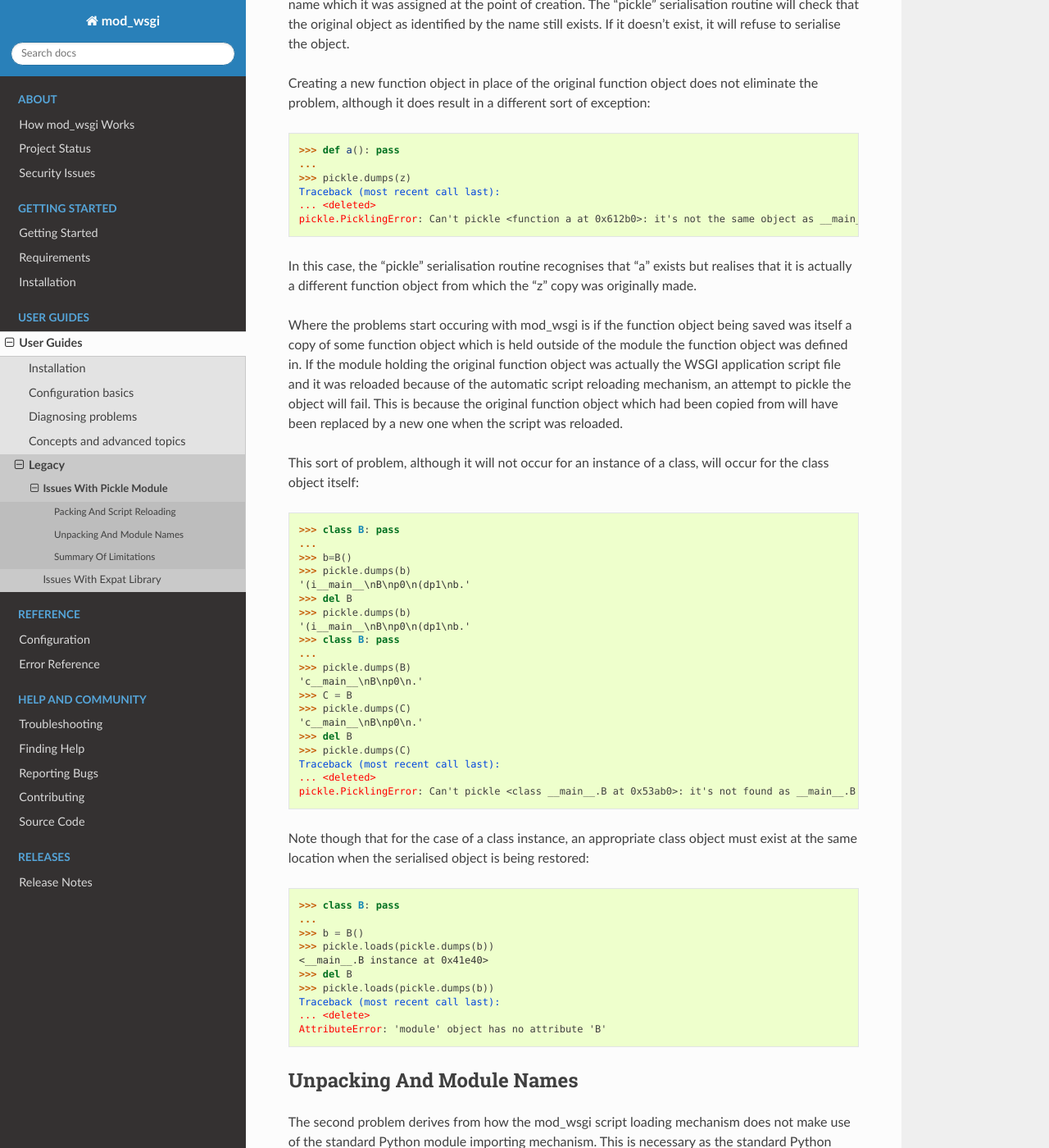
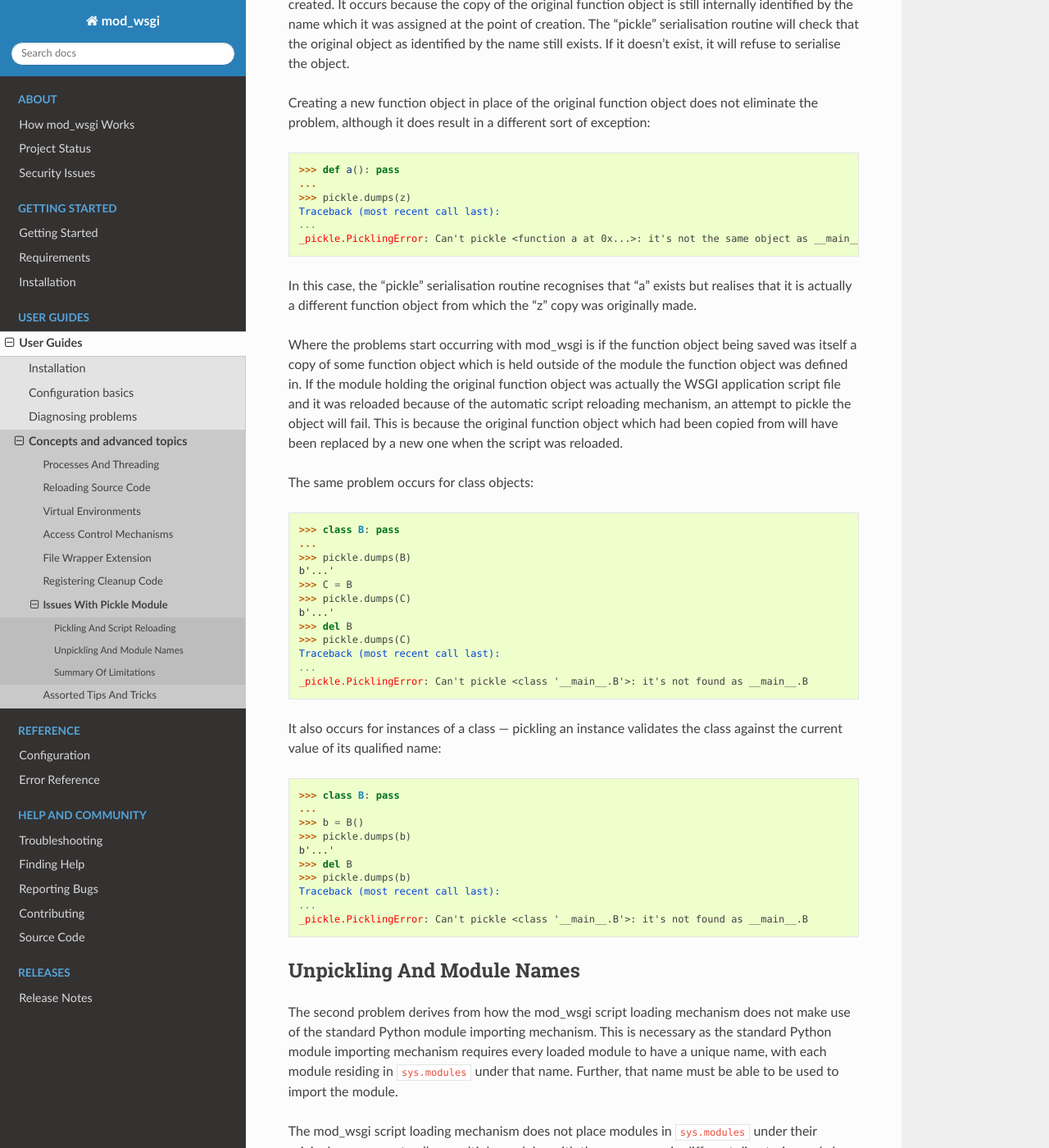
Before and after one commit to GrahamDumpleton/mod_wsgi, a Sphinx documentation site: the page built from docs/user-guides/issues-with-pickle-module.rst, in a window 1280 px wide and 1400 px high, scrolled down 1141 px. Shown: the whole window at 82% size. Built offline with Sphinx 7.4.7 and the Read the Docs theme 3.1.0, drawn with Linux system fonts in a browser that asks for light colours; some of the changed text lies outside the part shown.

Commit message:
Drop obsolete expat guide; modernise pickle guide for Python 3.
The expat/pyexpat conflict was eliminated when Python 2.5 namespaced
the bundled expat library, so issues-with-expat-library no longer
applies. Removing it leaves issues-with-pickle-module as the only
Legacy entry; move it into Concepts and advanced topics and drop the
Legacy section.

Update the pickle guide to Python 3: fix Pickling/Unpickling heading
typos, replace exec-statement and str pickle output with Python 3
forms, correct error class names, and cover the change where Python 3
now rejects pickling instances whose class has been redefined or
removed.

```diff
--- a/docs/user-guides.rst
+++ b/docs/user-guides.rst
@@ -50,13 +50,5 @@
    user-guides/access-control-mechanisms
    user-guides/file-wrapper-extension
    user-guides/registering-cleanup-code
+   user-guides/issues-with-pickle-module
    user-guides/assorted-tips-and-tricks
-
-Legacy
-------
-
-.. toctree::
-   :maxdepth: 1
-
-   user-guides/issues-with-pickle-module
-   user-guides/issues-with-expat-library
--- a/docs/user-guides/issues-with-pickle-module.rst
+++ b/docs/user-guides/issues-with-pickle-module.rst
@@ -13,13 +13,14 @@
 application and which are being imported from directories located in
 ``sys.path`` using the 'import' statement are not affected.
 
-Packing And Script Reloading
-----------------------------
+Pickling And Script Reloading
+-----------------------------
 
 The first source of problems and limitations is how the operation of the
 "pickle" serialisation routine is affected by the ability of mod_wsgi to
-automatically reload WSGI application script files. The particular types of
-data which are known to be affected are function objects and class objects.
+automatically reload WSGI application script files. The particular types
+of data which are known to be affected are function objects, class
+objects, and instances of classes.
 
 To illustrate the problems and where they arise, consider the following
 output from an interactive Python session::
@@ -28,130 +29,121 @@
     >>> def a(): pass
     ...
     >>> pickle.dumps(a)
-    'c__main__\na\np0\n.'
+    b'...'
     >>> z = a
     >>> pickle.dumps(z)
-    'c__main__\na\np0\n.'
+    b'...'
 
 As can be seen, it is possible to pickle a function object. This can be
 done even through a copy of the function object by reference, although in
 that case the pickled object still refers to the original function object.
 
-If now the original function object is deleted however, and the copy of the
-function object is pickled, a failure will occur::
+If now the original function object is deleted however, and the copy of
+the function object is pickled, a failure will occur::
 
     >>> del a
     >>> pickle.dumps(z)
     Traceback (most recent call last):
-    ... <deleted>
-    pickle.PicklingError: Can't pickle <function a at 0x612b0>: it's not found as __main__.a
+    ...
+    _pickle.PicklingError: Can't pickle <function a at 0x...>: it's not found as __main__.a
 
 The exception has been raised because the original function object was
 deleted from where it was created. It occurs because the copy of the
 original function object is still internally identified by the name which
 it was assigned at the point of creation. The "pickle" serialisation
-routine will check that the original object as identified by the name still
-exists. If it doesn't exist, it will refuse to serialise the object.
+routine will check that the original object as identified by the name
+still exists. If it doesn't exist, it will refuse to serialise the object.
 
 Creating a new function object in place of the original function object
-does not eliminate the problem, although it does result in a different sort
-of exception::
+does not eliminate the problem, although it does result in a different
+sort of exception::
 
     >>> def a(): pass
     ...
     >>> pickle.dumps(z)
     Traceback (most recent call last):
-    ... <deleted>
-    pickle.PicklingError: Can't pickle <function a at 0x612b0>: it's not the same object as __main__.a
+    ...
+    _pickle.PicklingError: Can't pickle <function a at 0x...>: it's not the same object as __main__.a
 
-In this case, the "pickle" serialisation routine recognises that "a" exists
-but realises that it is actually a different function object from which the
-"z" copy was originally made.
+In this case, the "pickle" serialisation routine recognises that "a"
+exists but realises that it is actually a different function object from
+which the "z" copy was originally made.
 
-Where the problems start occuring with mod_wsgi is if the function object
-being saved was itself a copy of some function object which is held outside
-of the module the function object was defined in. If the module holding the
-original function object was actually the WSGI application script file and
-it was reloaded because of the automatic script reloading mechanism, an
-attempt to pickle the object will fail. This is because the original
-function object which had been copied from will have been replaced by a new
-one when the script was reloaded.
+Where the problems start occurring with mod_wsgi is if the function
+object being saved was itself a copy of some function object which is
+held outside of the module the function object was defined in. If the
+module holding the original function object was actually the WSGI
+application script file and it was reloaded because of the automatic
+script reloading mechanism, an attempt to pickle the object will fail.
+This is because the original function object which had been copied from
+will have been replaced by a new one when the script was reloaded.
 
-This sort of problem, although it will not occur for an instance of a
-class, will occur for the class object itself::
+The same problem occurs for class objects::
 
     >>> class B: pass
     ...
-    >>> b=B()
-    >>> pickle.dumps(b)
-    '(i__main__\nB\np0\n(dp1\nb.'
-    >>> del B
-    >>> pickle.dumps(b)
-    '(i__main__\nB\np0\n(dp1\nb.'
-    >>> class B: pass
-    ...
     >>> pickle.dumps(B)
-    'c__main__\nB\np0\n.'
+    b'...'
     >>> C = B
     >>> pickle.dumps(C)
-    'c__main__\nB\np0\n.'
+    b'...'
     >>> del B
     >>> pickle.dumps(C)
     Traceback (most recent call last):
-    ... <deleted>
-    pickle.PicklingError: Can't pickle <class __main__.B at 0x53ab0>: it's not found as __main__.B
+    ...
+    _pickle.PicklingError: Can't pickle <class '__main__.B'>: it's not found as __main__.B
 
-Note though that for the case of a class instance, an appropriate class
-object must exist at the same location when the serialised object is being
-restored::
+It also occurs for instances of a class — pickling an instance validates
+the class against the current value of its qualified name::
 
     >>> class B: pass
     ...
     >>> b = B()
-    >>> pickle.loads(pickle.dumps(b))
-    <__main__.B instance at 0x41e40>
+    >>> pickle.dumps(b)
+    b'...'
     >>> del B
-    >>> pickle.loads(pickle.dumps(b))
+    >>> pickle.dumps(b)
     Traceback (most recent call last):
-    ... <delete>
-    AttributeError: 'module' object has no attribute 'B'
+    ...
+    _pickle.PicklingError: Can't pickle <class '__main__.B'>: it's not found as __main__.B
 
-Unpacking And Module Names
---------------------------
+Unpickling And Module Names
+---------------------------
 
-The second problem derives from how the mod_wsgi script loading mechanism
-does not make use of the standard Python module importing mechanism. This
-is necessary as the standard Python module importing mechanism requires
-every loaded module to have a unique name, with each module residing in
-``sys.modules`` under that name. Further, that name must be able to be
-used to import the module.
+The second problem derives from how the mod_wsgi script loading
+mechanism does not make use of the standard Python module importing
+mechanism. This is necessary as the standard Python module importing
+mechanism requires every loaded module to have a unique name, with each
+module residing in ``sys.modules`` under that name. Further, that name
+must be able to be used to import the module.
 
 The mod_wsgi script loading mechanism does not place modules in
-``sys.modules`` under their original name so as to allow multiple modules
-with the same name in different directories and also to avoid having to use
-the ".py" extension for script files.
+``sys.modules`` under their original name so as to allow multiple
+modules with the same name in different directories and also to avoid
+having to use the ".py" extension for script files.
 
-The consequence though of modules not residing in ``sys.modules`` under
-their original name is that function objects and class objects within such
-a module may not be able to converted back into objects from their
-serialised form. This is because "pickle" when attempting to import a
-module automatically if the module isn't already loaded will not be
-able to load the WSGI application script file.
+The consequence is that function objects and class objects defined in
+such a module may not be able to be converted back into objects from
+their serialised form. When ``pickle`` encounters a name from a module
+that is not already in ``sys.modules``, it will try to import it; for a
+WSGI application script file there is no importable module to find.
 
-The problem can be seen in the following output from an interactive Python
-session::
+The problem can be seen in the following output from an interactive
+Python session::
 
-    >>> exec "class C: pass" in m.__dict__
+    >>> import sys, types, pickle
+    >>> m = types.ModuleType('m')
+    >>> sys.modules['m'] = m
+    >>> exec("class C: pass", m.__dict__)
     >>> c = m.C()
-    >>> pickle.dumps(c)
-    '(im\nC\np0\n(dp1\nb.'
-    >>> pickle.loads(pickle.dumps(c))
-    <m.C instance at 0x9a0d0>
-    >>> del sys.modules["m"]
-    >>> pickle.loads(pickle.dumps(c))
+    >>> data = pickle.dumps(c)
+    >>> pickle.loads(data)
+    <m.C object at 0x...>
+    >>> del sys.modules['m']
+    >>> pickle.loads(data)
     Traceback (most recent call last):
-    ... <deleted>
-    ImportError: No module named m
+    ...
+    ModuleNotFoundError: No module named 'm'
 
 Summary Of Limitations
 ----------------------
@@ -164,12 +156,12 @@
 objects or instances of classes which are defined in a WSGI application
 script file should be stored using the "pickle" module.
 
-In order to ensure that no strange problems at all are likely to occur, it
-is suggested that only basic builtin Python types, ie., scalars, tuples,
-lists and dictionaries, be stored using the "pickle" module from a WSGI
-application script file. That is, avoid any type of object which has user
-defined code associated with it.
+In order to ensure that no strange problems at all are likely to occur,
+it is suggested that only basic builtin Python types, ie., scalars,
+tuples, lists and dictionaries, be stored using the "pickle" module from
+a WSGI application script file. That is, avoid any type of object which
+has user defined code associated with it.
 
-Note that this limitation only applies to the WSGI application script file,
-it doesn't apply to normal Python modules imported using the Python "import"
-statement.
+Note that this limitation only applies to the WSGI application script
+file, it doesn't apply to normal Python modules imported using the
+Python "import" statement.
```
Also changed, not shown: docs/user-guides/issues-with-expat-library.rst (deleted, +0 -225 lines).
